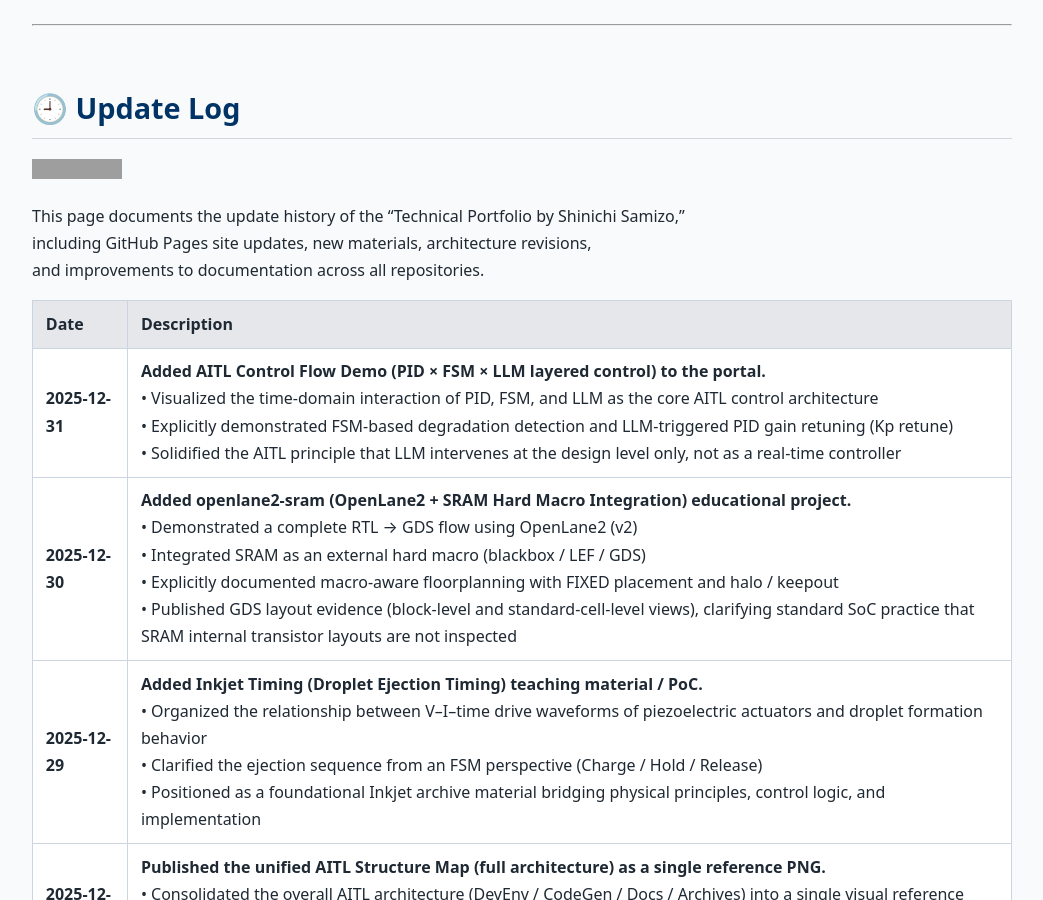
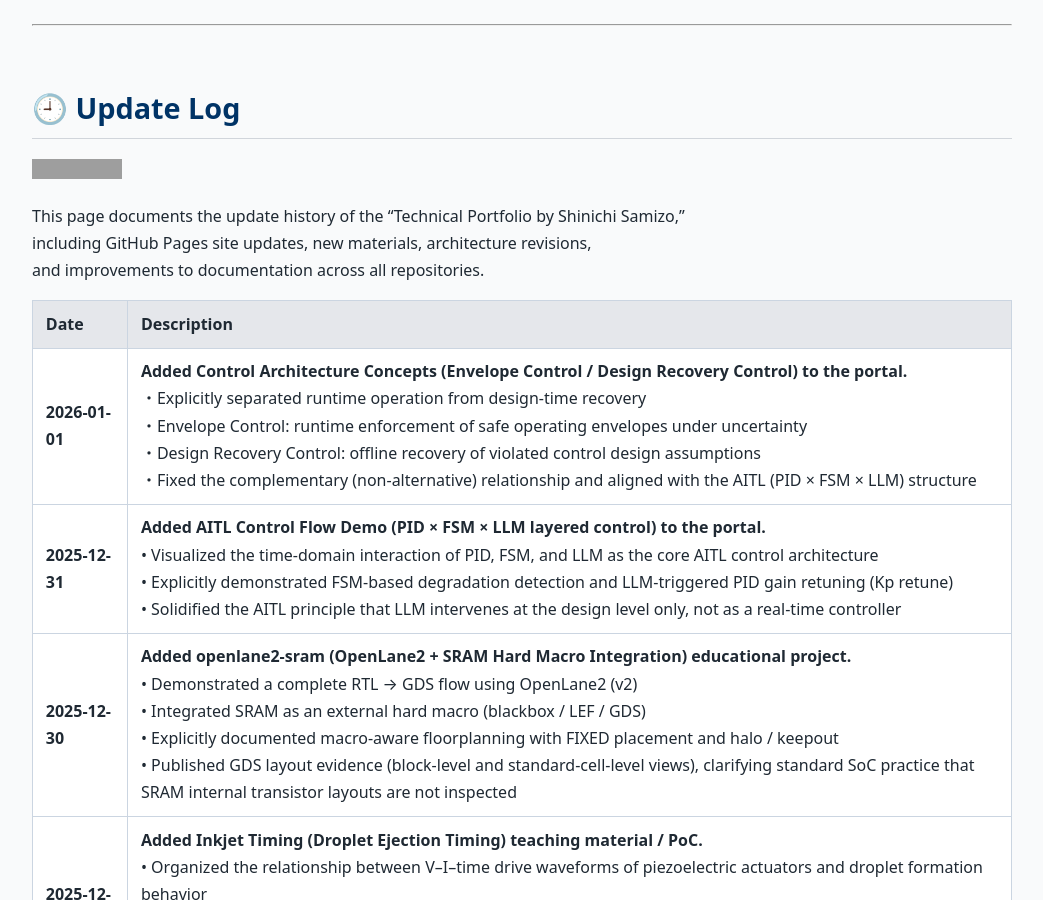
Before and after one commit to Samizo-AITL/Samizo-AITL.github.io, a Jekyll site: the page built from about/update/en/index.md, in a window 1280 px wide and 900 px high. Shown: the whole window, without its empty margins (118-1161 px from the left). Built offline with Jekyll 4.4.1, drawn with Linux system fonts in a browser that asks for light colours; grey boxes are pictures that could not be loaded.

Commit message:
Update index.md

```diff
--- a/about/update/en/index.md
+++ b/about/update/en/index.md
@@ -14,6 +14,7 @@ and improvements to documentation across all repositories.
 
 | Date       | Description                                                                 |
 |------------|-----------------------------------------------------------------------------|
+| **2026-01-01** | **Added Control Architecture Concepts (Envelope Control / Design Recovery Control) to the portal.**<br>・Explicitly separated runtime operation from design-time recovery<br>・Envelope Control: runtime enforcement of safe operating envelopes under uncertainty<br>・Design Recovery Control: offline recovery of violated control design assumptions<br>・Fixed the complementary (non-alternative) relationship and aligned with the AITL (PID × FSM × LLM) structure |
 | **2025-12-31** | **Added AITL Control Flow Demo (PID × FSM × LLM layered control) to the portal.**<br>• Visualized the time-domain interaction of PID, FSM, and LLM as the core AITL control architecture<br>• Explicitly demonstrated FSM-based degradation detection and LLM-triggered PID gain retuning (Kp retune)<br>• Solidified the AITL principle that LLM intervenes at the design level only, not as a real-time controller |
 | **2025-12-30** | **Added openlane2-sram (OpenLane2 + SRAM Hard Macro Integration) educational project.**<br>• Demonstrated a complete RTL → GDS flow using OpenLane2 (v2)<br>• Integrated SRAM as an external hard macro (blackbox / LEF / GDS)<br>• Explicitly documented macro-aware floorplanning with FIXED placement and halo / keepout<br>• Published GDS layout evidence (block-level and standard-cell-level views), clarifying standard SoC practice that SRAM internal transistor layouts are not inspected |
 | **2025-12-29** | **Added Inkjet Timing (Droplet Ejection Timing) teaching material / PoC.**<br>• Organized the relationship between V–I–time drive waveforms of piezoelectric actuators and droplet formation behavior<br>• Clarified the ejection sequence from an FSM perspective (Charge / Hold / Release)<br>• Positioned as a foundational Inkjet archive material bridging physical principles, control logic, and implementation |
```
